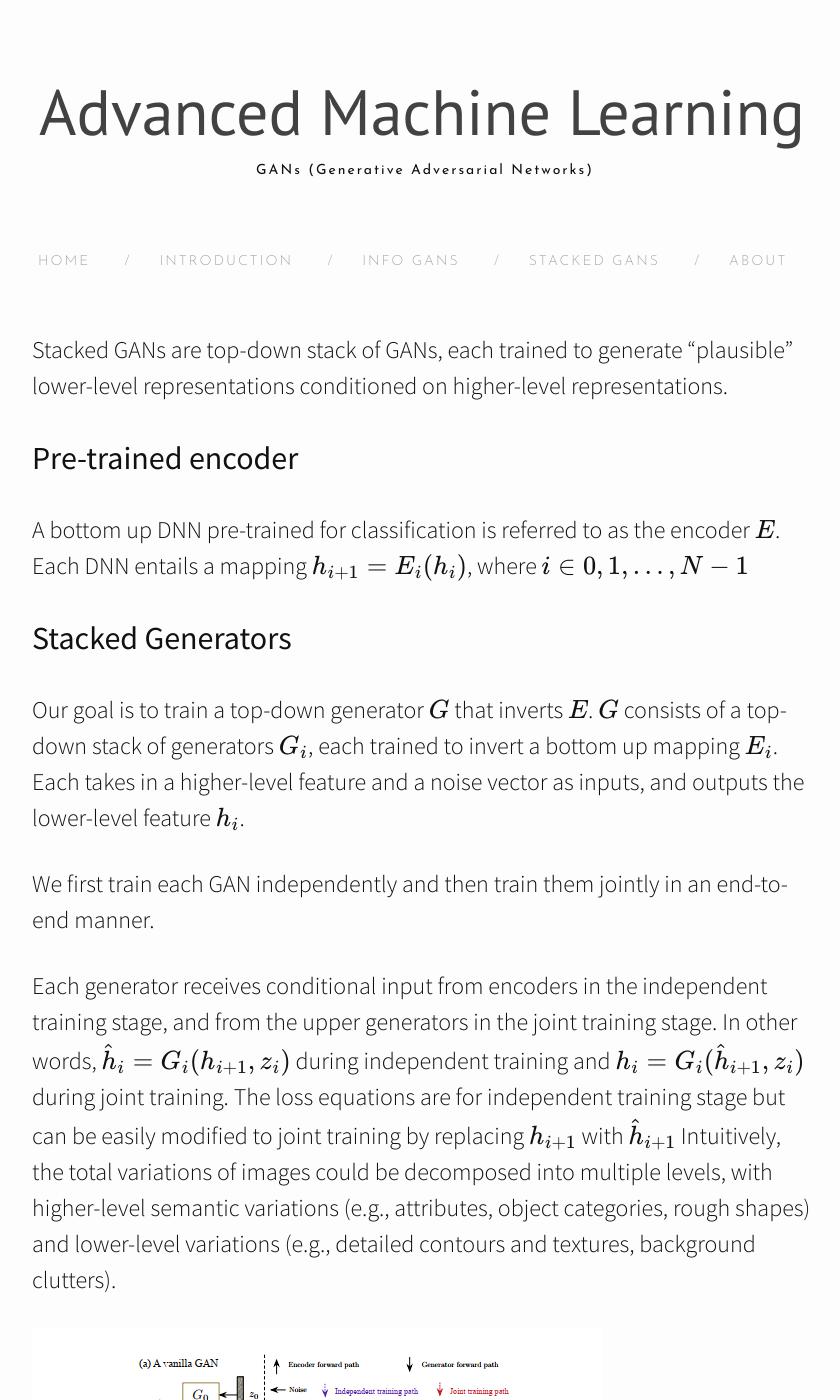
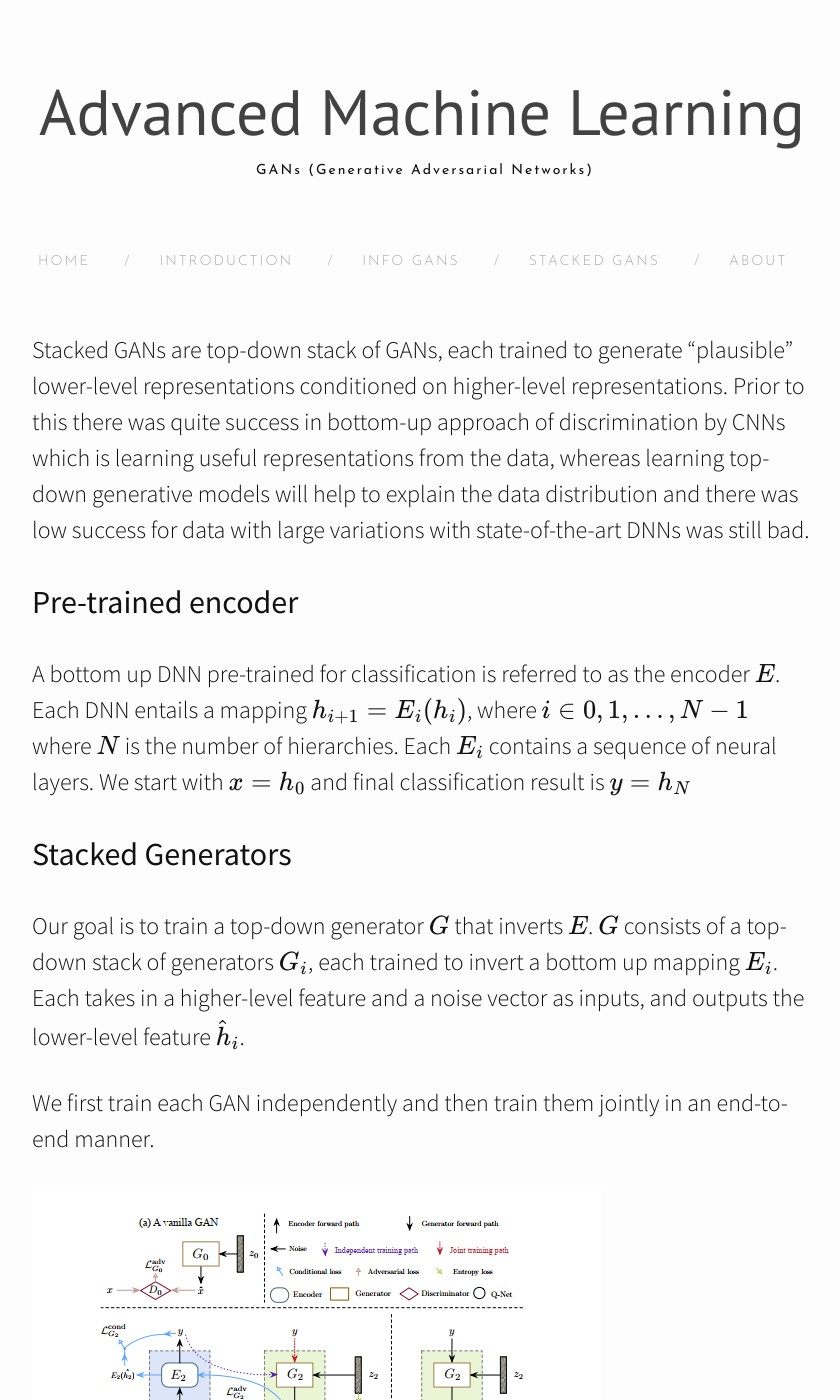
Before and after one commit to rajatsharma2204/AML_Tutorial_GANs, a Jekyll site: the page built from stackedgans.md, in a window 1280 px wide and 1400 px high. Shown: the whole window, without its empty margins (218-1058 px from the left). Built offline with Jekyll 4.4.1, drawn with Linux system fonts in a browser that asks for light colours; nearby versions of some CDN libraries; formulas are drawn with MathJax 3; some of the changed text lies outside the part shown.

Commit message:
Update stackedgans.md

```diff
--- a/stackedgans.md
+++ b/stackedgans.md
@@ -5,21 +5,21 @@ permalink: /stackedgans/
 ordinal: 3
 ---
 
-Stacked GANs are top-down stack of GANs, each trained to generate “plausible” lower-level representations conditioned on higher-level representations.
+Stacked GANs are top-down stack of GANs, each trained to generate “plausible” lower-level representations conditioned on higher-level representations. Prior to this there was quite success in bottom-up approach of discrimination by CNNs which is learning useful representations from the data, whereas learning top-down generative models will help to explain the data distribution and there was low success for data with large variations with state-of-the-art DNNs was still bad.
 
 ## Pre-trained encoder
 
-A bottom up DNN pre-trained for classification is referred to as the encoder $E$. Each DNN entails a mapping $h_{i+1}=E_i(h_i)$, where $i\in\{0,1,\ldots, N-1\}$
+A bottom up DNN pre-trained for classification is referred to as the encoder $E$. Each DNN entails a mapping $h_{i+1}=E_i(h_i)$, where $i\in\{0,1,\ldots, N-1\}$ where $N$ is the number of hierarchies. Each $E_i$ contains a sequence of neural layers. We start with $x=h_0$ and final classification result is $y=h_N$
 
 ## Stacked Generators
 
- Our goal is to train a top-down generator $G$ that inverts $E$. $G$ consists of a top-down stack of generators $G_i$, each trained to invert a bottom up mapping $E_i$. Each takes in a higher-level feature and a noise vector as inputs, and outputs the lower-level feature $h_i$.
+ Our goal is to train a top-down generator $G$ that inverts $E$. $G$ consists of a top-down stack of generators $G_i$, each trained to invert a bottom up mapping $E_i$. Each takes in a higher-level feature and a noise vector as inputs, and outputs the lower-level feature $\hat h_i$.
 
 We first train each GAN independently and then train them jointly in an end-to-end manner.
 
+![](/images/stackGAN.png)
+
 Each generator receives conditional input from encoders in the independent training stage, and from the upper generators in the joint training stage. In other words, $\hat h_i=G_i(h_{i+1}, z_i)$ during independent training and  $h_i=G_i(\hat h_{i+1}, z_i)$ during joint training. The loss equations are for independent training stage but can be easily modified to joint training by replacing  $h_{i+1}$ with $\hat h_{i+1}$ Intuitively, the total variations of images could be decomposed into multiple levels, with higher-level semantic variations (e.g., attributes, object categories, rough shapes) and lower-level variations (e.g., detailed contours and textures, background clutters).
-
-![](/images/stackGAN.png)
 
 This allows using different noise variables to represent different levels of variations. The training procedure is shown in Figure. Each generator  is trained with a linear combination of three loss terms: adversarial loss, conditional loss, and entropy loss with different parametric weights.
 $${\cal L}_{G_i}=\lambda {\cal L}_{G_i}^{adv}+{\cal L}_{G_i}^{cond}+{\cal L}_{G_i}^{ent}$$
```
Also changed, not shown: other parts of stackedgans.md (+0 -2 lines).
